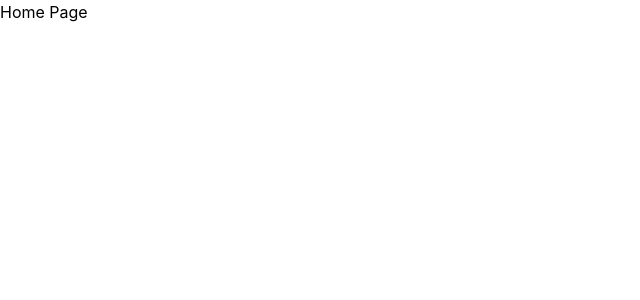
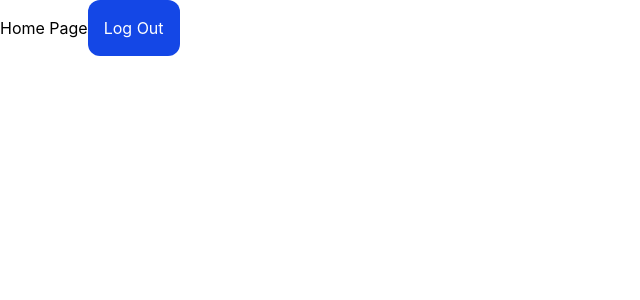
Before and after one commit to brandony16/Blog-Admin, a React (Vite) app: page / in a window 1280 px wide. Shown: the top 300 px of the page, without its empty margins (0-640 px from the left). Built offline with nearby package versions, Linux system fonts and the light colour scheme; sample sign-in values are in the browser's storage.

Commit message:
Finish login and logout functionality

```diff
--- a/src/App.jsx
+++ b/src/App.jsx
@@ -2,6 +2,7 @@ import { Route, Routes } from "react-router-dom";
 import ProtectedRoute from "./components/ProtectedRoute.jsx";
 import Login from "./pages/Login.jsx";
 import Signup from "./pages/Signup.jsx";
+import Home from "./pages/Home.jsx";
 
 function App() {
   return (
@@ -12,7 +13,7 @@ function App() {
         path="/"
         element={
           <ProtectedRoute>
-            <div>Home Page</div>
+            <Home />
           </ProtectedRoute>
         }
       />
--- /dev/null
+++ b/src/components/Logout.jsx
@@ -0,0 +1,18 @@
+const Logout = () => {
+  const handleLogout = () => {
+    localStorage.removeItem("token");
+    localStorage.removeItem("user");
+    window.location.href = "/login";
+  };
+
+  return (
+    <button
+      onClick={handleLogout}
+      className="p-4 bg-blue-700 text-white rounded-xl cursor-pointer"
+    >
+      Log Out
+    </button>
+  );
+};
+
+export default Logout;
--- /dev/null
+++ b/src/pages/Home.jsx
@@ -0,0 +1,12 @@
+import Logout from "../components/Logout.jsx";
+
+const Home = () => {
+  return (
+    <div>
+      Home Page
+      <Logout />
+    </div>
+  );
+};
+
+export default Home;
--- a/src/pages/Login.jsx
+++ b/src/pages/Login.jsx
@@ -12,7 +12,8 @@ const Login = () => {
     const password = formData.get("password");
 
     try {
-      const res = await fetch("http://localhost:3000/api/auth/login", {
+      setErrors([]);
+      const res = await fetch("http://localhost:3000/api/auth/login-admin", {
         method: "POST",
         headers: {
           "Content-Type": "application/json",
@@ -23,7 +24,7 @@ const Login = () => {
       const data = await res.json();
 
       if (!res.ok) {
-        setErrors(data.errors);
+        setErrors([data.message]);
       } else {
         login(data.user, data.token);
         window.location.href = "/";
@@ -43,7 +44,7 @@ const Login = () => {
           <div className="bg-red-100 border border-red-400 text-red-700 px-4 py-3 rounded-xl text-left">
             <ul className="list-disc list-inside space-y-1">
               {errors.map((err, i) => (
-                <li key={i}>{err.msg}</li>
+                <li key={i}>{err}</li>
               ))}
             </ul>
           </div>
```
